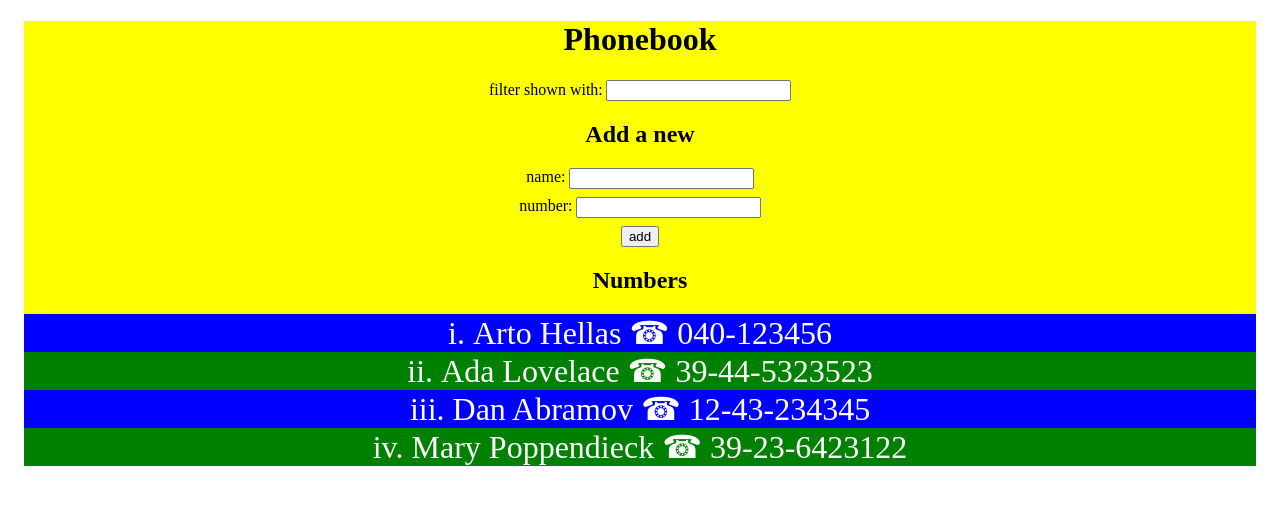
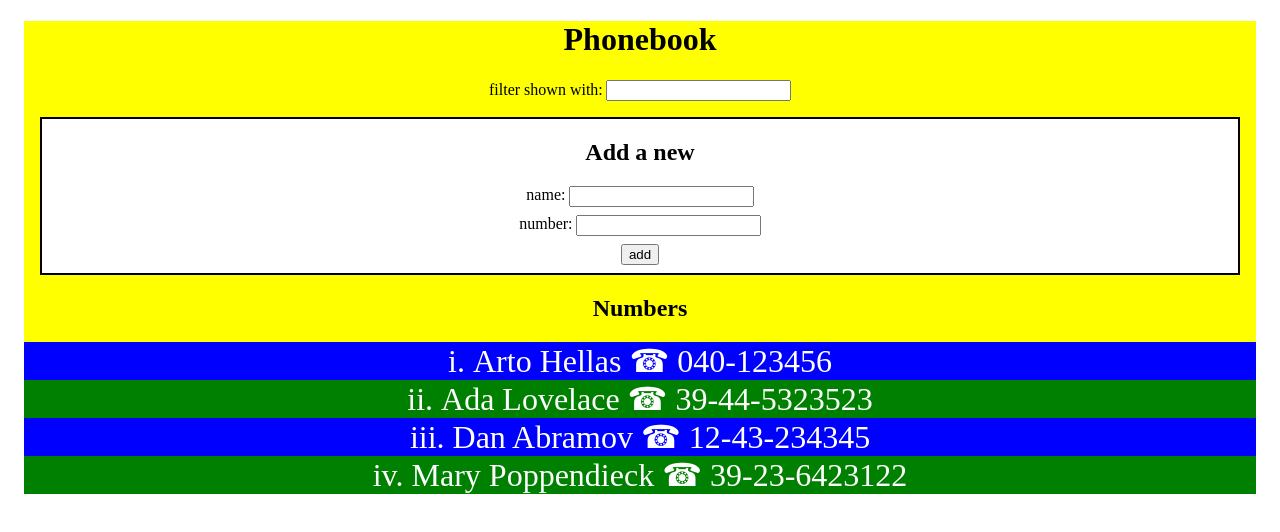
Before and after one commit to adampaulukanis/fullstackopen.com, a React (Create React App) app in the folder part2/phonebook/: page / in a window 1280 px wide. Shown: the top 532 px of the page. Built offline with nearby package versions, Linux system fonts and the light colour scheme.

Commit message:
Refactor App - extract PersonForm component

```diff
--- a/part2/phonebook/src/App.css
+++ b/part2/phonebook/src/App.css
@@ -32,3 +32,8 @@ label {
 #persons li:nth-child(even){
     background:green;
 }
+.PersonFarm {
+    margin:1rem;
+    background:white;
+    border:2px solid black;
+}
--- a/part2/phonebook/src/App.js
+++ b/part2/phonebook/src/App.js
@@ -1,6 +1,7 @@
 import { useState } from 'react'
 import SearchFilter from './components/SearchFilter'
 import Persons from './components/Persons'
+import PersonForm from './components/PersonForm'
 
 const App = () => {
     const [ persons, setPersons ] = useState([
@@ -70,30 +71,17 @@ const App = () => {
 
             <SearchFilter changeHandler={handleFilterChange} />
 
-            <h2>Add a new</h2>
-            <form onSubmit={addName}>
-                <div>
-                    <label htmlFor="name">name:</label>
-                    <input
-                        id="name"
-                        name="name"
-                        value={newName}
-                        onChange={handleNameChange}
-                    />
-                </div>
-                <div>
-                    <label htmlFor="number">number:</label>
-                    <input
-                        id="number"
-                        name="number"
-                        value={newNumber}
-                        onChange={handleNumberChange}
-                    />
-                </div>
-                <div>
-                    <button type="submit">add</button>
-                </div>
-            </form>
+            <div className="PersonFarm">
+                <h2>Add a new</h2>
+
+                <PersonForm
+                    handleSubmit={addName}
+                    newNameValue={newName}
+                    handleNameChange={handleNameChange}
+                    newNumberValue={newNumber}
+                    handleNumberChange={handleNumberChange}
+                />
+            </div>
 
             <h2>Numbers</h2>
 
--- /dev/null
+++ b/part2/phonebook/src/components/PersonForm.js
@@ -0,0 +1,31 @@
+function PersonForm(props) {
+    return (
+        <div id="PersonForm">
+            <form onSubmit={props.handleSubmit}>
+                <div>
+                    <label htmlFor="name">name:</label>
+                    <input
+                        id="name"
+                        name="name"
+                        value={props.newNameValue}
+                        onChange={props.handleNameChange}
+                    />
+                </div>
+                <div>
+                    <label htmlFor="number">number:</label>
+                    <input
+                        id="number"
+                        name="number"
+                        value={props.newNumberValue}
+                        onChange={props.handleNumberChange}
+                    />
+                </div>
+                <div>
+                    <button type="submit">add</button>
+                </div>
+            </form>
+        </div>
+    )
+}
+
+export default PersonForm
```
